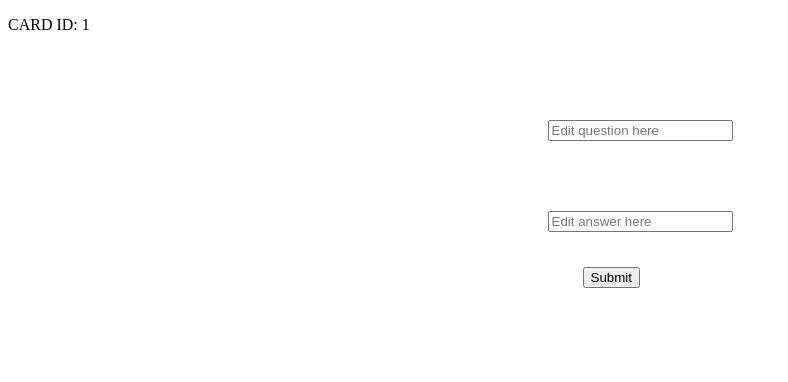
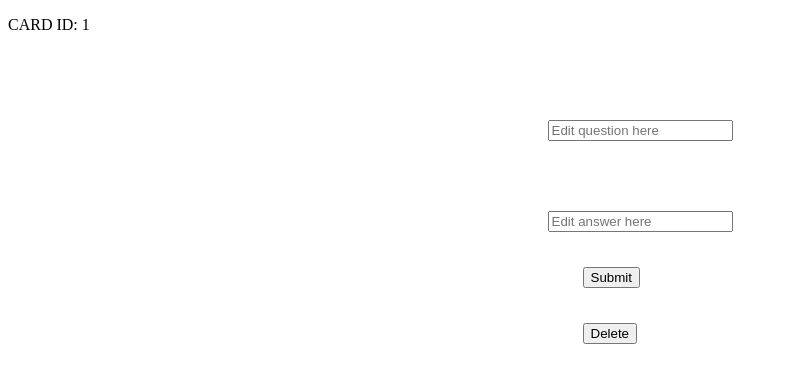
Before and after one commit to mikeclaros/quiz-app, a React (Create React App) app: page /card/1 in a window 1280 px wide. Shown: the top 382 px of the page, without its empty margins (0-788 px from the left). Built offline with nearby package versions, Linux system fonts and the light colour scheme; no server answers.

Commit message:
added delete button in edit

```diff
--- a/src/Client/pages/UpdateCard.jsx
+++ b/src/Client/pages/UpdateCard.jsx
@@ -44,6 +44,15 @@ export function UpdateCard() {
         }
     }
 
+    const handleDelete = async (e) => {
+        e.preventDefault()
+        console.log('in handle delete', e)
+        if (window.confirm('Delete this card?')) {
+            await apis.delCardById(id)
+            window.location.href = '/cards/'
+        }
+    }
+
     async function editCard(obj) {
         try {
             const res = await apis.editCard(id, obj)
@@ -70,7 +79,8 @@ export function UpdateCard() {
                         <input name='answer' placeholder='Edit answer here' />
                     </div>
                     {/*dont put this button in a div... breaks code in handleEdit*/}
-                    <button className=' basic-flex-column margin-washer center-item' onClick={(e) => handleEdit(e)}>Submit</button>
+                    <button className='basic-flex-column margin-washer center-item' onClick={(e) => handleEdit(e)}>Submit</button>
+                    <button className='basic-flex-column margin-washer center-item' onClick={(e) => handleDelete(e)}>Delete</button>
                 </form>
             </div>
 
--- a/src/Client/pages/index.js
+++ b/src/Client/pages/index.js
@@ -1,4 +1,3 @@
-//import InsertCard from "./InsertCard"
 import { InsertCard } from "./InsertCard"
 import { UpdateCard } from "./UpdateCard"
 import { ListCards } from "./ListCards"
```
